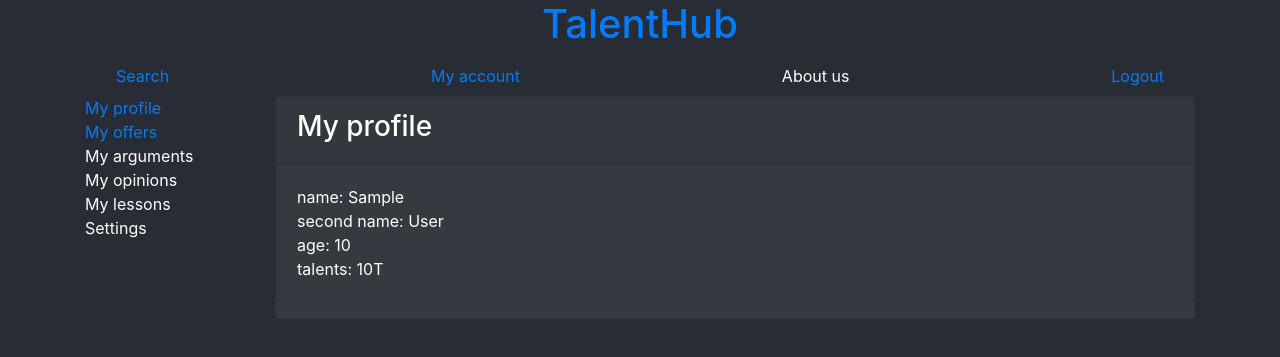
After one commit to Rychh/TalentHub_v1, a Django app: page /myProfile/ in a window 1280 px wide. The commit adds this page. Shown: the top 357 px of the page. Run offline with Django 3.2, Linux system fonts and the light colour scheme; a user stored in the database is signed in; tables that the repository leaves empty hold one stand-in row (values such as "Sample post"); some libraries are stand-ins or nearby versions.

Commit message:
added main template of site and user profile sites

```diff
--- a/static/css/index.css
+++ b/static/css/index.css
@@ -1,29 +1,10 @@
-/_ index.css _/
+body
+{
+    background-color: #282c34;
+    color: white;
+}
 
-   img {
-     border: 3px solid #282c34;
-   }
-   .container-fluid {
-     min-height: 100vh;
-     background-color: #282c34;
-     display: flex;
-     justify-content: center;
-     align-items: center;
-   }
-   .container-fluid > div {
-     width: 85%;
-     min-width: 300px;
-     max-width: 800px;
-   }
-   .card {
-     width: 100%;
-   }
-   .social-container {
-     display: flex;
-     flex-direction: column;
-     justify-content: center;
-   }
-   .btn a, .btn a:hover {
-     color: white;
-     text-decoration: none ;
-   }
+#logo
+{
+    text-align: center;
+}
--- a/talenthub/urls.py
+++ b/talenthub/urls.py
@@ -25,4 +25,8 @@ urlpatterns = [
     path('social-auth/', include('social_django.urls', namespace="social")),
     path("", views.home, name="home"),
     path("search/", views.search, name="search"),
+    path("profile/<username>/", views.profile, name="profile"),
+    path("myProfile/", views.myProfile, name="myProfile"),
+    path("myOffers/", views.myOffers, name="myOffers"),
+    path("addOffer/", views.addOffer, name="addOffer"),
 ]
--- a/talenthub/views.py
+++ b/talenthub/views.py
@@ -1,14 +1,19 @@
-from django.shortcuts import render
+from django.shortcuts import render, redirect
 from django.contrib.auth.decorators import login_required
 from django.db.models import Count
-from .models import Offer, Category, Tag
+from .models import Offer, Category, Profile
+from django.views.decorators.http import require_GET
+from django.contrib.auth import get_user
+from django import forms
+
 
 def login(request):
     return render(request, 'login.html')
 
-@login_required
+
 def home(request):
     return render(request, 'home.html')
+
 
 def search(request):
     offers = Offer.objects.all()
@@ -17,12 +22,13 @@ def search(request):
     cname = request.GET.get("cat")
     tnames = request.GET.get("tag")
     sort = request.GET.get("sort")
+
     if cname:
-        offers = Offer.objects.filter(category__name = cname)
+        offers = Offer.objects.filter(category__name=cname)
 
     if tnames:
         tnames = tnames.split()
-        offers = offers.filter(tag__name__in = tnames).distinct()
+        offers = offers.filter(tag__name__in=tnames).distinct()
 
     if sort:
         if sort == "Price: from the highest":
@@ -40,5 +46,50 @@ def search(request):
         if sort == "Tag: from the most matching":
             offers = offers.annotate(count=Count('pk')).distinct().order_by('-count')
 
-    context = { 'offers': offers, 'category':category }
+    context = {'offers': offers, 'category': category}
     return render(request, 'search.html', context)
+
+
+@require_GET
+def profile(request, username):
+    profile = Profile.objects.filter(user__username=username)
+    context = {'profile': profile.first()}
+
+    return render(request, 'profile.html', context)
+
+
+@require_GET
+@login_required
+def myProfile(request):
+    currUser = get_user(request)
+    profile = Profile.objects.get(user=currUser)
+    context = {'profile': profile}
+    return render(request, 'myProfile.html', context)
+
+
+@login_required
+def myOffers(request):
+    currUser = get_user(request)
+    offers = Offer.objects.filter(user_profile__user=currUser)
+    context = {'offers': offers}
+    return render(request, 'myOffers.html', context)
+
+
+@login_required
+def addOffer(request):
+    if request.method == "POST":
+        form = OfferForm(request.POST)
+        if form.is_valid():
+            post = form.save(commit=False)
+            post.author = request.user
+            post.user_profile = Profile.objects.filter(user=get_user(request)).first()
+            post.save()
+    else:
+        form = OfferForm()
+    return render(request, 'addOffer.html', {'form': form})
+
+class OfferForm(forms.ModelForm):
+
+    class Meta:
+        model = Offer
+        fields = ("description", "price", "category", "tag")
--- a/templates/base.html
+++ b/templates/base.html
@@ -1,26 +1,44 @@
-<!-- templates/base.html -->
+<!-- templates/search.html -->
 
 {% load static %}
 <!DOCTYPE html>
 <html lang="en">
 <head>
-    <meta charset="UTF-8" />
-    <meta name="viewport" content="width=device-width, initial-scale=1.0" />
-    <meta http-equiv="X-UA-Compatible" content="ie=edge" />
-    <link rel="stylesheet" href="https://stackpath.bootstrapcdn.com/bootstrap/4.1.3/css/bootstrap.min.css" integrity="sha384-MCw98/SFnGE8fJT3GXwEOngsV7Zt27NXFoaoApmYm81iuXoPkFOJwJ8ERdknLPMO"
-        crossorigin="anonymous" />
-    <link rel="stylesheet" href="{% static 'css/index.css' %}" />
-    <title>Social Auth with Django</title>
+    <meta charset="utf-8">
+    <meta name="viewport" content="width=device-width, initial-scale=1, shrink-to-fit=no">
+    <link rel="stylesheet" href="https://stackpath.bootstrapcdn.com/bootstrap/4.1.3/css/bootstrap.min.css" integrity="sha384-MCw98/SFnGE8fJT3GXwEOngsV7Zt27NXFoaoApmYm81iuXoPkFOJwJ8ERdknLPMO" crossorigin="anonymous">
+    <script src="https://code.jquery.com/jquery-3.3.1.slim.min.js" integrity="sha384-q8i/X+965DzO0rT7abK41JStQIAqVgRVzpbzo5smXKp4YfRvH+8abtTE1Pi6jizo" crossorigin="anonymous"></script>
+    <script src="https://cdnjs.cloudflare.com/ajax/libs/popper.js/1.14.3/umd/popper.min.js" integrity="sha384-ZMP7rVo3mIykV+2+9J3UJ46jBk0WLaUAdn689aCwoqbBJiSnjAK/l8WvCWPIPm49" crossorigin="anonymous"></script>
+    <script src="https://stackpath.bootstrapcdn.com/bootstrap/4.1.1/js/bootstrap.min.js" integrity="sha384-smHYKdLADwkXOn1EmN1qk/HfnUcbVRZyYmZ4qpPea6sjB/pTJ0euyQp0Mk8ck+5T" crossorigin="anonymous"></script>
+    <link rel="stylesheet" href="{% static 'css/index.css' %}"/>
+
+    <title>{% block title %}{% endblock %}</title>
 </head>
 <body>
-    <div class="container-fluid">
-        <div>
-            <h1 class="text-white text-center">{% block title %}{% endblock %}</h1>
-            <div class="card p-5">
-                {% block content %}
-                {% endblock %}
+    <header class="container">
+        <div class="row">
+            <div class="col" id="logo">
+                <h1><a href="{% url 'home' %}">TalentHub</a></h1>
             </div>
         </div>
-    </div>
+        <div class="container">
+            <nav class="navbar" role="group">
+                <span><a href="{% url 'search' %}">Search</a></span>
+                <span><a href="{% url 'myProfile' %}">My account</a></span>
+                <span>About us</span>
+                <span>
+                    {% if user.is_authenticated %}
+                        <a href="{% url 'logout' %}">Logout</a>
+                    {% else %}
+                        <a href="{% url 'social:begin' 'facebook' %}">Login</a>
+                    {% endif %}
+                </span>
+            </nav>
+        </div>
+    </header>
+    <main class="container">
+        {% block content %}
+        {% endblock %}
+    </main>
 </body>
 </html>
--- /dev/null
+++ b/templates/myAccount.html
@@ -0,0 +1,23 @@
+
+{% extends 'base.html' %}
+{% block title %} Profile {% endblock %}
+{% block content %}
+    <div class="row">
+         <div class="col">
+            <nav class="btn-group-vertical" role="group">
+                <span><a href="{% url 'myProfile' %}">My profile</a></span>
+                <span><a href="{% url 'myOffers' %}">My offers</a></span>
+                <span>My arguments</span>
+                <span>My opinions</span>
+                <span>My lessons</span>
+                <span>Settings</span>
+            </nav>
+        </div>
+         <div class="col-10">
+            <div class="card bg-dark mb-3">
+                {% block myProfileContent %}
+                {% endblock %}
+            </div>
+        </div>
+    </div>
+{% endblock %}
--- /dev/null
+++ b/templates/myProfile.html
@@ -0,0 +1,18 @@
+{% extends 'myAccount.html' %}
+{% block myProfileContent %}
+    <div class="card bg-dark mb-3">
+        <div class="card-header">
+            <h3>My profile</h3>
+        </div>
+        <div class="card-body">
+            {% if profile %}
+                name: {{profile.first_name}} <br>
+                second name: {{profile.last_name}} <br>
+                age: {{profile.age}} <br>
+                talents: {{profile.balance}}T <br>
+            {% else %}
+                No such profile in the data base
+            {% endif %}
+        </div>
+    </div>
+{% endblock %}
```
Also changed, not shown: templates/addOffer.html (added, +10 -0 lines), templates/home.html (+10 -4 lines), templates/login.html (+7 -9 lines), templates/myOffers.html (added, +31 -0 lines), templates/profile.html (added, +31 -0 lines), templates/search.html (+9 -21 lines).
